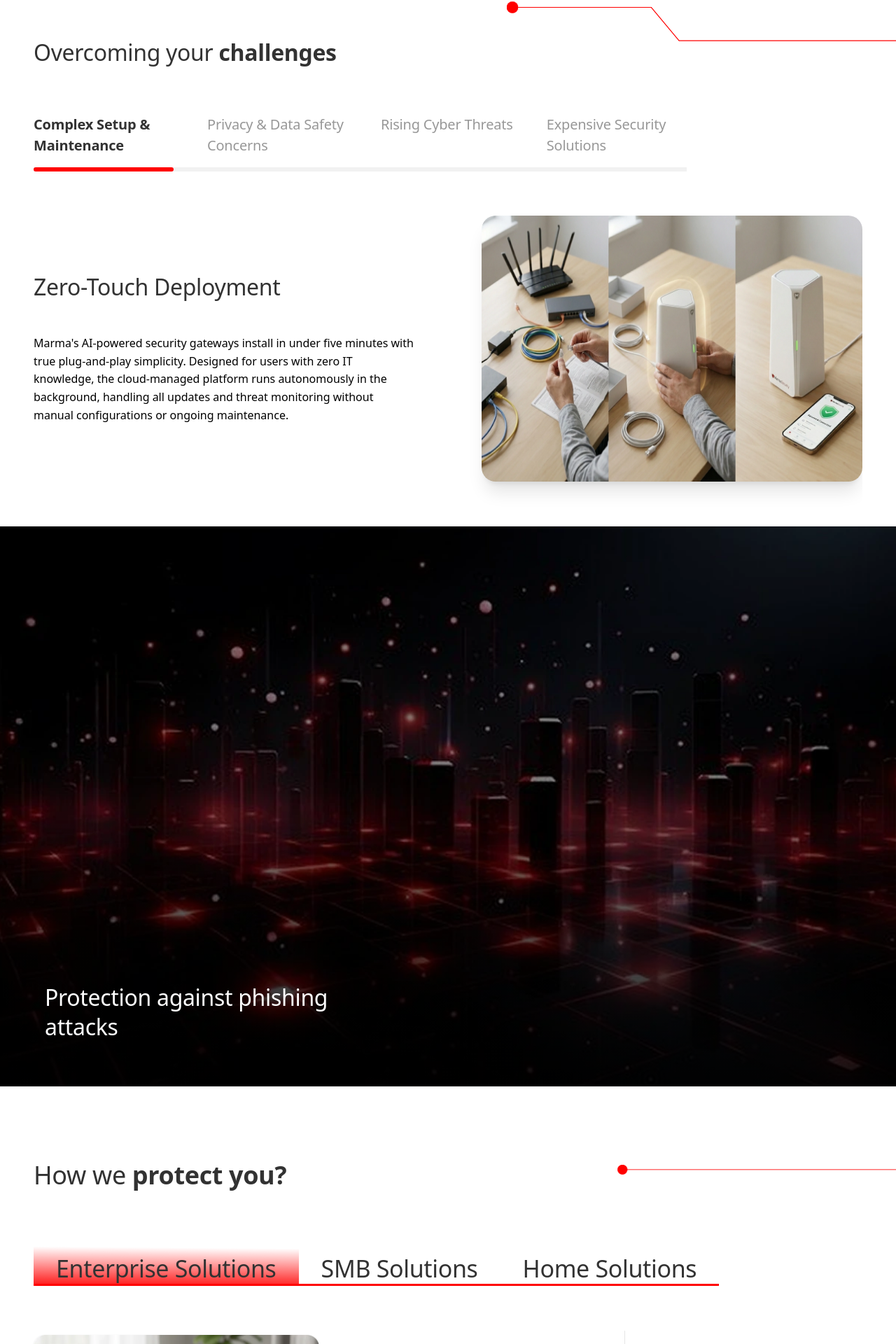
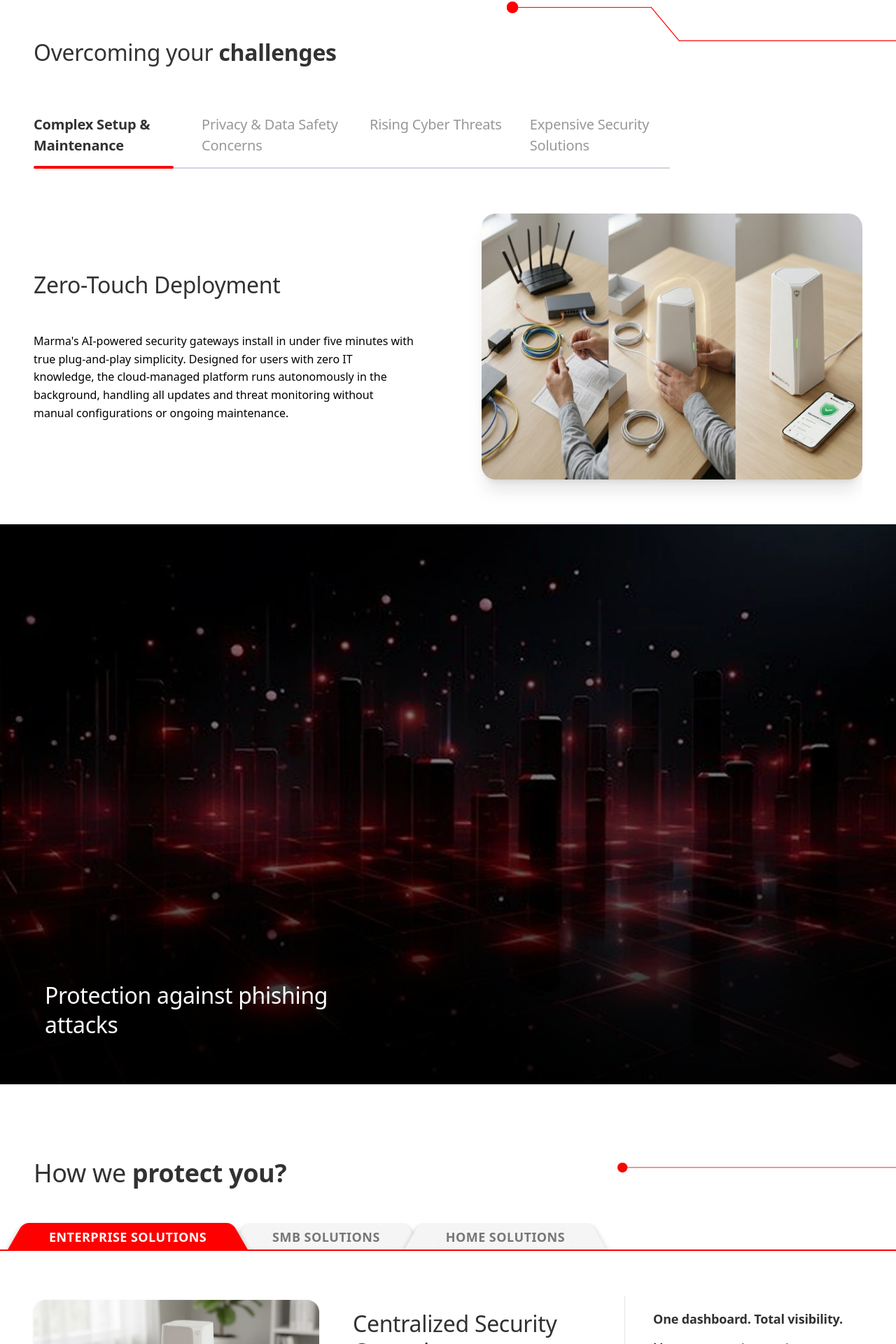
Before and after one commit to vinay-uelement/marma-security, a Next.js app: page / in a window 1280 px wide. Shown: the part 4225-6145 px from the top of the page at 70% size. Built offline with nearby package versions, Linux system fonts and the light colour scheme.

Commit message:
feat: introduce SlidingTabs and TabsComponent for modular tab navigation and update existing components to use them

```diff
--- a/app/page.tsx
+++ b/app/page.tsx
@@ -104,7 +104,6 @@ export default function Home() {
           </div>
         </div>
       </section>
-
       <CybercrimeStats />
       <SecurityCards />
       <OurTopProduct />
--- a/app/product/ClientPage.tsx
+++ b/app/product/ClientPage.tsx
@@ -9,7 +9,7 @@ import ProductShowcase from "@/components/product/ProductShowcase";
 import Banner from "@/components/global/Banner";
 import HighlightedText from "@/components/global/HighlightedText";
 import DecorativeLine from "@/components/home/DecorativeLine";
-import Tabs from "@/components/global/Tabs";
+import Tabs from "@/components/global/TabsComponent";
 import { ProductCategoriesMapping } from "@/components/product/ProductCategoriesComponent/ProductComponentMapping";
 import ProductSummaryTable, {
   ProductSummaryRow,
@@ -500,7 +500,7 @@ export default function ClientPage({ products }: { products: any }) {
           ]}
           activeTabId={activeProductTab}
           onTabChange={onTabChange}
-          align="center"
+          align="left"
         />
       </div>
       <div className="my-4 mx-2 md:my-15">
--- /dev/null
+++ b/components/global/SlidingTabs.tsx
@@ -0,0 +1,155 @@
+"use client";
+
+import React, { useRef, useState, useEffect } from "react";
+import gsap from "gsap";
+import { useGSAP } from "@gsap/react";
+
+interface Tab {
+  id: string;
+  label: string;
+}
+
+interface SlidingTabsProps {
+  tabs: Tab[];
+  activeTabId: string;
+  onChange: (id: string) => void;
+  className?: string;
+  activeClassName?: string;
+  inactiveClassName?: string;
+  lineClassName?: string;
+  containerClassName?: string;
+  gap?: string;
+}
+
+export const SlidingTabs: React.FC<SlidingTabsProps> = ({
+  tabs,
+  activeTabId,
+  onChange,
+  className = "",
+  containerClassName = "relative pb-3 flex justify-center items-center",
+  activeClassName = "text-white font-semibold opacity-100",
+  inactiveClassName = "text-white font-semibold opacity-40 hover:opacity-70",
+  lineClassName = "bg-[#FF1847] h-[2px]",
+  gap = "mr-10",
+}) => {
+  const containerRef = useRef<HTMLElement>(null);
+  const lineRef = useRef<HTMLDivElement>(null);
+  const tabsRef = useRef<(HTMLLIElement | null)[]>([]);
+  const [isAnimating, setIsAnimating] = useState(false);
+  const [prevLeft, setPrevLeft] = useState(0);
+  const [prevWidth, setPrevWidth] = useState(0);
+
+  // Initial position on mount
+  useEffect(() => {
+    const activeIndex = tabs.findIndex((t) => t.id === activeTabId);
+    const activeEl = tabsRef.current[activeIndex];
+
+    if (activeEl && lineRef.current) {
+      const { offsetLeft, offsetWidth } = activeEl;
+      gsap.set(lineRef.current, {
+        left: offsetLeft,
+        width: offsetWidth,
+      });
+      setPrevLeft(offsetLeft);
+      setPrevWidth(offsetWidth);
+    }
+  }, []);
+
+  // Animation logic
+  useGSAP(
+    () => {
+      const activeIndex = tabs.findIndex((t) => t.id === activeTabId);
+      const activeEl = tabsRef.current[activeIndex];
+
+      if (!activeEl || !lineRef.current || isAnimating) return;
+
+      const { offsetLeft: newLeft, offsetWidth: newWidth } = activeEl;
+
+      // don't animate if it's the same tab
+      if (newLeft === prevLeft && newWidth === prevWidth) return;
+
+      setIsAnimating(true);
+      const tl = gsap.timeline({
+        onComplete: () => {
+          setIsAnimating(false);
+          setPrevLeft(newLeft);
+          setPrevWidth(newWidth);
+        },
+      });
+
+      if (newLeft >= prevLeft) {
+        // Moving Right: Stretch then snap
+        tl.to(lineRef.current, {
+          width: newLeft - prevLeft + newWidth,
+          duration: 0.3,
+          ease: "power2.inOut",
+        }).to(lineRef.current, {
+          left: newLeft,
+          width: newWidth,
+          duration: 0.15,
+          ease: "power2.inOut",
+        });
+      } else {
+        // Moving Left: Snap then stretch (or rather, stretch backwards)
+        tl.to(lineRef.current, {
+          left: newLeft,
+          width: prevLeft - newLeft + prevWidth,
+          duration: 0.3,
+          ease: "power2.inOut",
+        }).to(lineRef.current, {
+          width: newWidth,
+          duration: 0.15,
+          ease: "power2.inOut",
+        });
+      }
+    },
+    { dependencies: [activeTabId], scope: containerRef }
+  );
+
+  const handleClick = (id: string) => {
+    if (isAnimating || id === activeTabId) return;
+    onChange(id);
+  };
+
+  return (
+    <nav
+      ref={containerRef}
+      className={`${containerClassName} ${className}`}
+    >
+      <ul className="flex gap-10 p-0 m-0 list-none border-b-2 border-gray-300">
+        {tabs.map((tab, index) => {
+          const isActive = activeTabId === tab.id;
+          return (
+            <li
+              key={tab.id}
+              ref={(el) => {
+                tabsRef.current[index] = el;
+              }}
+              className={`
+              transition-all duration-400 ease-in-out last:mr-0
+              ${gap}
+            `}
+            >
+              <button
+                onClick={() => handleClick(tab.id)}
+                className={`
+                  bg-transparent border-none p-0 m-0 cursor-pointer block
+                  ${isActive ? activeClassName : inactiveClassName}
+                `}
+              >
+                {tab.label}
+              </button>
+            </li>
+          );
+        })}
+      </ul>
+      <div
+        ref={lineRef}
+        className={`absolute bottom-0 z-10 ${lineClassName}`}
+        style={{ left: 0, width: 0 }}
+      />
+    </nav>
+  );
+};
+
+export default SlidingTabs;
--- /dev/null
+++ b/components/global/TabsComponent.jsx
@@ -0,0 +1,69 @@
+"use client";
+
+import React from 'react';
+
+/**
+ * Skewed tab component matching the CodePen "round corners" trapezoid style.
+ *
+ * Props (matches the original Tabs component API):
+ * - tabs: { label: string; id: string }[]
+ * - activeTabId: string
+ * - onTabChange: (id: string) => void
+ * - align?: "left" | "center" | "right"
+ * - borderColor?: string
+ */
+
+const alignClass = {
+    left: "justify-start",
+    center: "justify-center",
+    right: "justify-end",
+};
+
+const TabsComponent = ({ tabs, activeTabId, onTabChange, align = "left", borderColor = '#FF0000' }) => {
+    return (
+        <div className={`flex ${alignClass[align]} w-full!`}
+            style={{ borderBottom: `2px solid ${borderColor}` }}
+        >
+            <div
+                className="overflow-hidden"
+            >
+                <ul className="flex m-0 p-0 pr-12 list-none">
+                    {tabs.map((tab, index) => {
+                        const isActive = activeTabId === tab.id;
+
+                        return (
+                            <li
+                                key={tab.id}
+                                onClick={() => onTabChange(tab.id)}
+                                className={`
+                                        block relative ml-[46px] px-6 pt-2.5 pb-2 cursor-pointer
+                                        uppercase font-semibold text-[18px] leading-5 tracking-wide
+                                        rounded-t-lg transition-all duration-[250ms] ease-in-out
+
+                                        before:content-[''] before:block before:absolute before:top-0 before:right-[-24px]
+                                        before:h-full before:w-[44px] before:skew-x-[30deg]
+                                        before:rounded-tr-lg before:transition-all before:duration-[250ms] before:ease-in-out
+                                        before:shadow-[3px_2px_5px_rgba(0,0,0,0.1),inset_-1px_0_0_rgba(255,255,255,0.09)]
+
+                                        after:content-[''] after:block after:absolute after:top-0 after:left-[-24px]
+                                        after:h-full after:w-[44px] after:skew-x-[-30deg]
+                                        after:rounded-tl-lg after:transition-all after:duration-[250ms] after:ease-in-out
+                                        after:shadow-[-3px_2px_5px_rgba(0,0,0,0.1),inset_1px_0_0_rgba(255,255,255,0.09)]
+
+                                        ${isActive
+                                        ? 'z-30 bg-brand-red text-white before:bg-brand-red after:bg-brand-red'
+                                        : 'z-20 bg-[#F5F5F5] text-[#777] before:bg-[#F5F5F5] after:bg-[#F5F5F5] hover:bg-[#F4F7F9] hover:text-[#444] hover:before:bg-[#F4F7F9] hover:after:bg-[#F4F7F9]'
+                                    }
+                                    `}
+                            >
+                                {tab.label}
+                            </li>
+                        );
+                    })}
+                </ul>
+            </div>
+        </div>
+    );
+};
+
+export default TabsComponent;
--- a/components/home/Challengestab.tsx
+++ b/components/home/Challengestab.tsx
@@ -4,6 +4,7 @@ import React, { useState, useRef, useEffect } from "react";
 import Image from "next/image";
 import HighlightedText from "../global/HighlightedText";
 import DecorativeLine from "./DecorativeLine";
+import { SlidingTabs } from "../global/SlidingTabs";
 
 interface TabData {
   id: string;
@@ -68,20 +69,6 @@ export default function Challengestab() {
   });
 
   const animTimeoutRef = useRef<ReturnType<typeof setTimeout> | null>(null);
-
-  // Refs for tab indicator
-  const tabRefs = useRef<Record<string, HTMLButtonElement | null>>({});
-  const tabsContainerRef = useRef<HTMLDivElement>(null);
-  const [indicatorStyle, setIndicatorStyle] = useState({ left: 0, width: 0 });
-
-  useEffect(() => {
-    const btn = tabRefs.current[slideState.active.id];
-    const container = tabsContainerRef.current;
-    if (!btn || !container) return;
-    const cRect = container.getBoundingClientRect();
-    const bRect = btn.getBoundingClientRect();
-    setIndicatorStyle({ left: bRect.left - cRect.left, width: bRect.width });
-  }, [slideState.active.id]);
 
   const handleTabChange = (tabId: string) => {
     if (tabId === slideState.active.id || slideState.animating) return;
@@ -255,39 +242,16 @@ export default function Challengestab() {
 
         {/* Desktop Tabs — sliding indicator */}
         <div className="hidden lg:block mb-16 select-none">
-          <div
-            ref={tabsContainerRef}
-            className="relative flex items-start gap-12 w-fit border-b-[6px] border-[#F1F1F1] -mb-[1px] pb-0"
-          >
-            {tabItems.map((tab) => {
-              const isActive = active.id === tab.id;
-              return (
-                <button
-                  key={tab.id}
-                  ref={(el) => {
-                    tabRefs.current[tab.id] = el;
-                  }}
-                  onClick={() => handleTabChange(tab.id)}
-                  className={`relative pb-4 text-[20px] font-body transition-colors leading-[30px] tracking-[-0.01em] text-left whitespace-normal w-fit max-w-[200px] ${isActive
-                    ? "text-text-dark font-semibold"
-                    : "text-[#989898] font-medium hover:text-[#666666]"
-                    }`}
-                >
-                  {tab.label}
-                </button>
-              );
-            })}
-
-            {/* Sliding red indicator */}
-            <div
-              className="absolute -bottom-[6px] h-[6px] bg-brand-red z-10 rounded-sm"
-              style={{
-                left: indicatorStyle.left,
-                width: indicatorStyle.width,
-                transition: "left 0.32s ease, width 0.32s ease",
-              }}
-            />
-          </div>
+          <SlidingTabs
+            tabs={tabItems}
+            activeTabId={active.id}
+            onChange={(id) => handleTabChange(id)}
+            containerClassName="relative flex items-start gap-12 w-fit"
+            activeClassName="relative pb-4 text-[20px] font-body transition-colors leading-[30px] tracking-[-0.01em] text-left whitespace-normal w-fit max-w-[200px] text-text-dark font-semibold"
+            inactiveClassName="relative pb-4 text-[20px] font-body transition-colors leading-[30px] tracking-[-0.01em] text-left whitespace-normal w-fit max-w-[200px] text-[#989898] font-medium hover:text-[#666666]"
+            lineClassName="bg-brand-red h-[4px] -bottom-[6px] rounded-sm"
+            gap="p-0"
+          />
         </div>
 
         <div className="relative pb-16 w-full overflow-hidden">
--- a/components/home/HowWeProtect.tsx
+++ b/components/home/HowWeProtect.tsx
@@ -5,7 +5,7 @@ import Image from "next/image";
 import HighlightedText from "../global/HighlightedText";
 import Link from "next/link";
 import DecorativeLine from "./DecorativeLine";
-import Tabs from "../global/Tabs";
+import Tabs from "../global/TabsComponent";
 
 // ── Types ─────────────────────────────────────────────────────────────────────
 interface FeatureItem {
```
Lines whose indentation alone changed are shown as unchanged.
